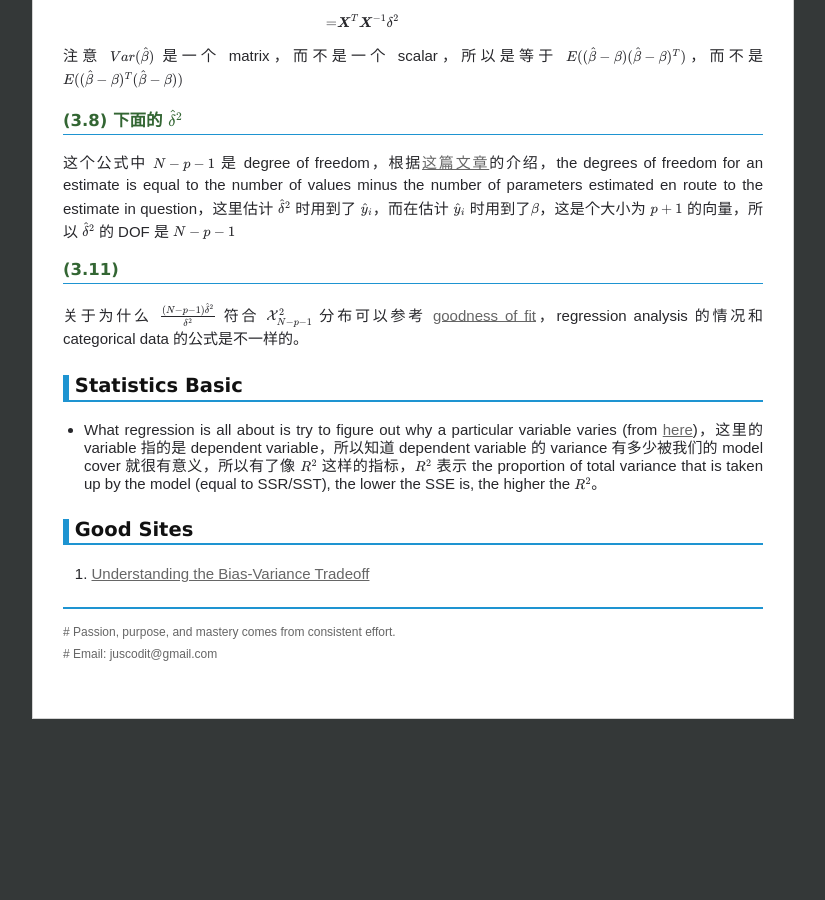
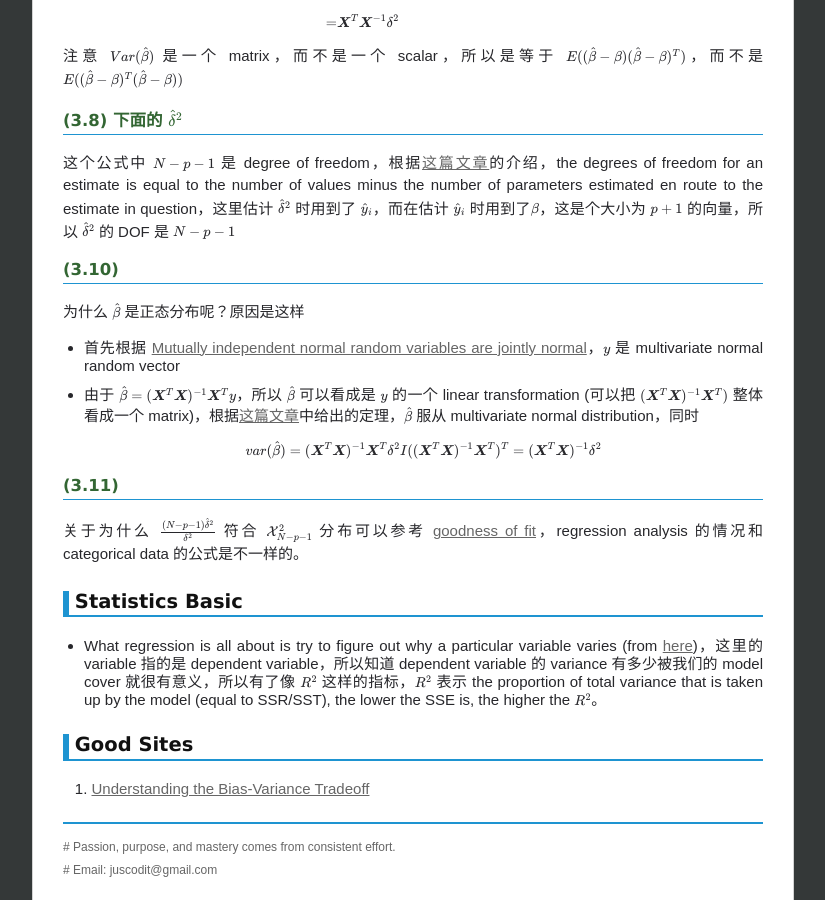
Before and after one commit to chenrushan/chenrushan.github.io, a Jekyll site: the page built from _posts/2014-04-28-esl-note.markdown, in a window 1280 px wide and 900 px high, scrolled down 2667 px. Shown: the whole window, without its empty margins (227-1052 px from the left). Built offline with Jekyll 4.4.1, drawn with Linux system fonts in a browser that asks for light colours; Markdown is read by kramdown in place of the engine named in the settings; formulas are drawn with MathJax 3; before the commit the page ends 3396 px from its top, so only the background shows below that.

Commit message:
[esl]: update

```diff
--- a/_posts/2014-04-28-esl-note.markdown
+++ b/_posts/2014-04-28-esl-note.markdown
@@ -142,6 +142,16 @@ $$
 
 这个公式中 $N - p - 1$ 是 degree of freedom，根据[这篇文章](http://onlinestatbook.com/2/estimation/df.html)的介绍，the degrees of freedom for an estimate is equal to the number of values minus the number of parameters estimated en route to the estimate in question，这里估计 $\hat{\delta}^2$ 时用到了 $\hat{y}\_i$，而在估计 $\hat{y}\_i$ 时用到了$\beta$，这是个大小为 $p + 1$ 的向量，所以 $\hat{\delta}^2$ 的 DOF 是 $N - p - 1$
 
+#### (3.10)
+
+为什么 $\hat{\beta}$ 是正态分布呢？原因是这样
+
+* 首先根据 [Mutually independent normal random variables are jointly normal](http://www.statlect.com/mcdnrm1.htm#mutual)，$y$ 是 multivariate normal random vector
+
+* 由于 $\hat{\beta} = (\boldsymbol{X}^T\boldsymbol{X})^{-1} \boldsymbol{X}^T y$，所以 $\hat{\beta}$ 可以看成是 $y$ 的一个 linear transformation (可以把 $(\boldsymbol{X}^T\boldsymbol{X})^{-1} \boldsymbol{X}^T)$ 整体看成一个 matrix)，根据[这篇文章](http://www.statlect.com/normal_distribution_linear_combinations.htm)中给出的定理，$\hat{\beta}$ 服从 multivariate normal distribution，同时
+
+  $$var(\hat{\beta}) = (\boldsymbol{X}^T\boldsymbol{X})^{-1} \boldsymbol{X}^T \delta^2 I ((\boldsymbol{X}^T\boldsymbol{X})^{-1} \boldsymbol{X}^T)^T = (\boldsymbol{X}^T\boldsymbol{X})^{-1}\delta^2$$
+
 #### (3.11)
 
 关于为什么 $\frac{(N-p-1)\hat{\delta}^2}{\delta^2}$ 符合 $\mathcal{X}_{N-p-1}^2$ 分布可以参考 [goodness of fit](http://en.wikipedia.org/wiki/Goodness_of_fit)，regression analysis 的情况和 categorical data 的公式是不一样的。
```
